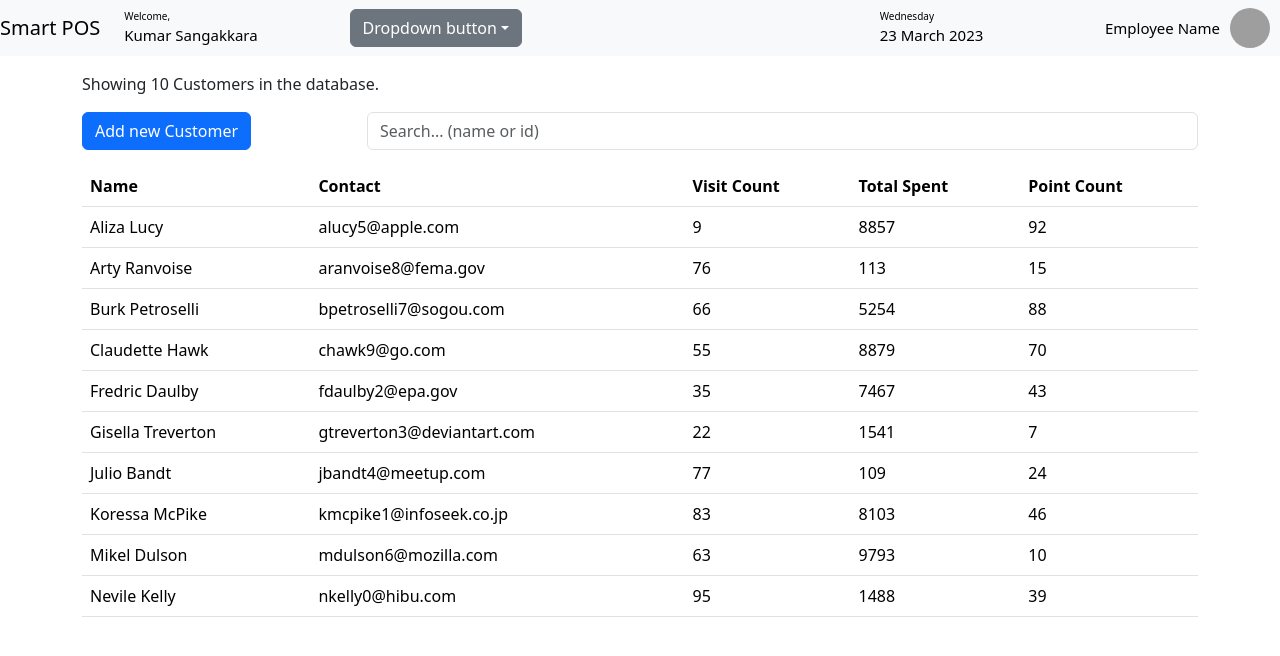
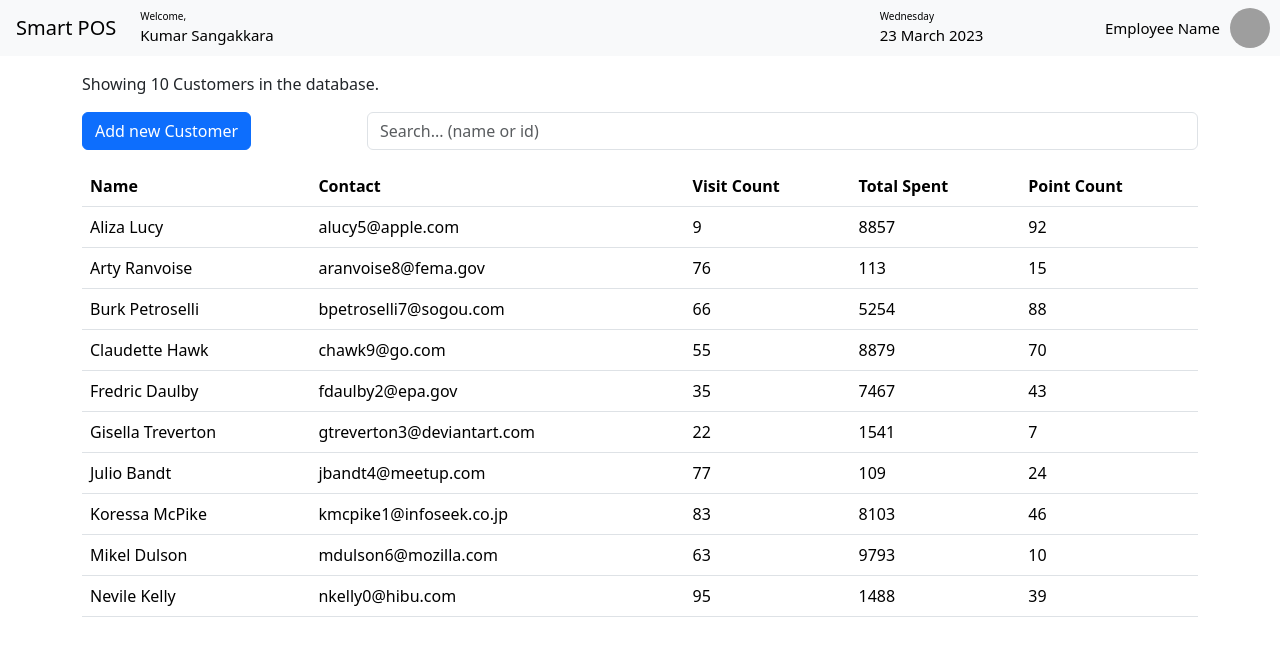
Before and after one commit to ChandiH/smart_pos_web, a React (Create React App) app: page /customers in a window 1280 px wide. Shown: the top 656 px of the page. Built offline with nearby package versions, Linux system fonts and the light colour scheme; grey boxes are pictures that could not be loaded.

Commit message:
refactored

```diff
--- a/src/components/NavBar/navBar.jsx
+++ b/src/components/NavBar/navBar.jsx
@@ -4,7 +4,7 @@ import { Link, NavLink } from "react-router-dom";
 const NavBar = () => {
   return (
     <nav className="navbar navbar-expand-lg navbar-light bg-light">
-      <Link className="navbar-brand" to="/">
+      <Link className="navbar-brand mx-3" to="/">
         Smart POS
       </Link>
       <div className="col-2" style={{ marginLeft: 20 }}>
@@ -16,7 +16,8 @@ const NavBar = () => {
         </span>
       </div>
 
-      <div className="dropdown col">
+      <div className="col" />
+      {/* <div className="dropdown col">
         <button
           className="btn btn-secondary dropdown-toggle"
           type="button"
@@ -42,7 +43,7 @@ const NavBar = () => {
             </a>
           </li>
         </ul>
-      </div>
+      </div> */}
 
       {/* <div className="collapse navbar-collapse" id="navbarNavAltMarkup">
         <div className="navbar-nav">
--- a/src/screens/customer/customer.jsx
+++ b/src/screens/customer/customer.jsx
@@ -1,7 +1,6 @@
 import React, { Component } from "react";
-import { Link, NavLink } from "react-router-dom";
+import { NavLink } from "react-router-dom";
 import CustomerTable from "../../components/customer/customerTable";
-import ListGroup from "../../components/common/listGroup";
 import Pagination from "../../components/common/pagination";
 import {
   getCustomers,
@@ -60,7 +59,7 @@ class Customers extends Component {
       filtered = allCustomers.filter(
         (m) =>
           m.name.toLowerCase().startsWith(searchQuery.toLowerCase()) ||
-          m.id == searchQuery
+          m.id.toString() === searchQuery
       );
 
     const sorted = _.orderBy(filtered, [sortColumn.path], [sortColumn.order]);
```
Also changed, not shown: src/App.js (+14 -13 lines), src/screens/index.js (added, +19 -0 lines).
